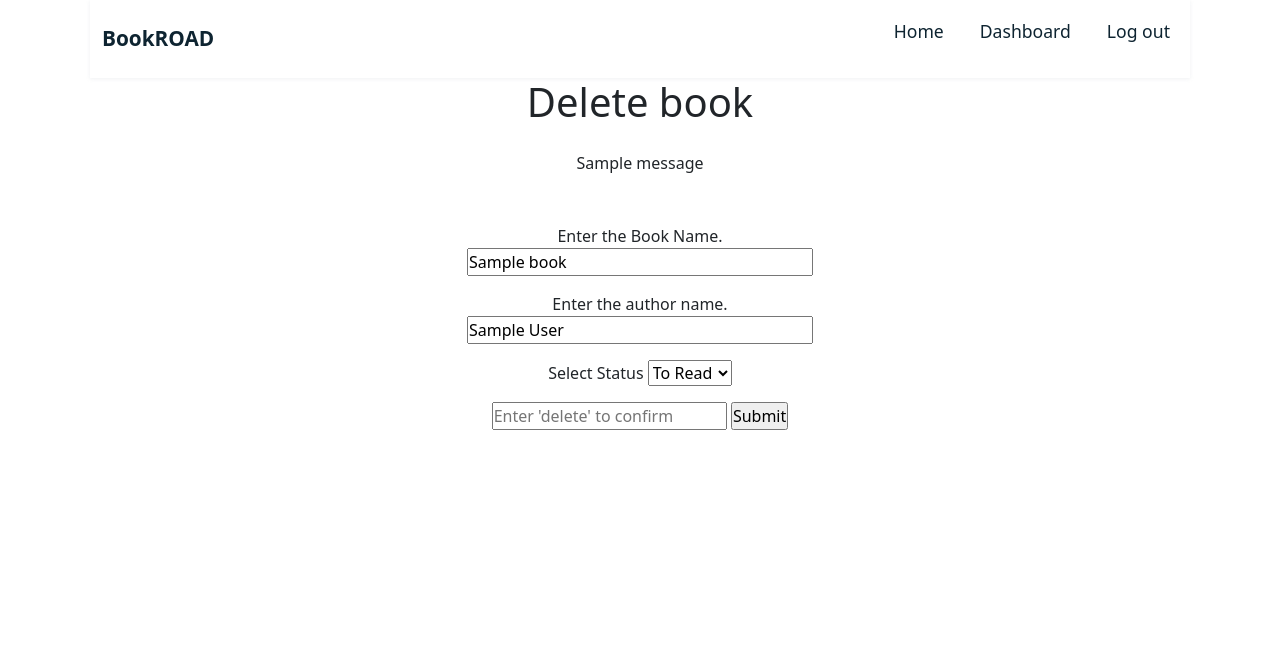
After one commit to zayed0099/bookroad, a Flask app: page /dashboard/delete/1 in a window 1280 px wide. The commit adds this page. Shown: the top 670 px of the page. Run offline with Flask 3, Linux system fonts and the light colour scheme; a user stored in the database is signed in; tables that the repository leaves empty hold one stand-in row (values such as "Sample post"); one stand-in notice (Sample message) is shown.

Commit message:
aded delete method, still not working

```diff
--- a/app/routes.py
+++ b/app/routes.py
@@ -157,3 +157,24 @@ def setup_routes(app):
             return redirect(url_for('filter_update_delete'))
         else:
             return render_template('update_form.html', id=id, form=form)
+
+    @app.route('/dashboard/delete/<int:id>', methods=["GET", "POST"])
+    @login_required
+    def delete_data(id):
+        user_to_update = Books.query.filter(
+            Books.id == id,
+            Books.user_id == current_user.id
+        ).first_or_404()
+
+        form = BookUpdateForm(obj=user_to_update)
+
+        if request.method == 'POST':
+            confirmation = request.form.get['confirm']
+
+            if confirmation.strip().lower() == 'delete':
+                db.session.delete(user_to_update)
+                db.session.commit()
+                return redirect(url_for('filter_update_delete'))
+
+        else:
+            return render_template('delete_form.html', form=form, id=id)
--- a/app/templates/base.html
+++ b/app/templates/base.html
@@ -23,6 +23,7 @@
         <li><a href="/">Home</a></li>
         <!-- <li><a href="#">About</a></li> -->
         <li><a href="{{ url_for('login') }}">Login</a></li>
+        <li><a href="{{ url_for('dashboard') }}">Dashboard</a>
         <!-- <li><a href="#">Portfolio</a></li> -->
         <li><a href="mailto:zayed.ah06@gmail.com">Contact</a>
 </li>
--- /dev/null
+++ b/app/templates/delete_form.html
@@ -0,0 +1,43 @@
+{% extends "base_loggedin.html" %}
+
+{% block title %}Update{% endblock %}
+
+{% block content %}
+<center>
+<h1>Delete book</h1>
+
+{% for message in get_flashed_messages() %}
+    <div class="alert">
+    <p>{{ message }}</p>
+    </div>
+    {% endfor %}
+
+     <form method="POST">
+        {{ form.hidden_tag() }}
+        <p>
+            {{ form.title.label }}<br>
+            {{ form.title(size=32) }}
+        </p>
+        <p>
+            {{ form.author.label }}<br>
+            {{ form.author(size=32) }}
+        </p>
+        <p>
+            {{ form.status.label }}
+            {{ form.status }}
+        </p>
+        <center>
+
+        <!-- <p>{{ form.submit(class="btn btn-primary btn-block mb-4") }}</p> -->
+    	</center>
+    </form>
+
+    <!-- form for confirmation -->
+    <form method="POST" action="{{ url_for('delete_data', id=id) }}">
+    <input type="text" name="confirm" placeholder="Enter 'delete' to confirm">
+    <input type="submit">
+    </form>
+
+</center>
+
+{% endblock %}
--- a/app/templates/filter_update_delete.html
+++ b/app/templates/filter_update_delete.html
@@ -24,6 +24,7 @@
                 <th>Author</th>
                 <th>Status</th>
                 <th>Update</th>
+                <th>Delete</th>
             </tr>
         </thead>
         <tbody>
@@ -35,6 +36,10 @@
                 <td style="width: 170px"><a href="{{ url_for('update_data', id = data.id) }}"><button class="btn btn-primary">
   <i class="bi bi-pencil-square"></i> Update
 </button></td>
+                    <td style="width: 170px"><a href="{{ url_for('delete_data', id = data.id) }}"><button class="btn btn-primary">
+  <i class="bi bi-trash3-fill"></i> Delete
+</button></td>
+
 
 
             </tr>
```
